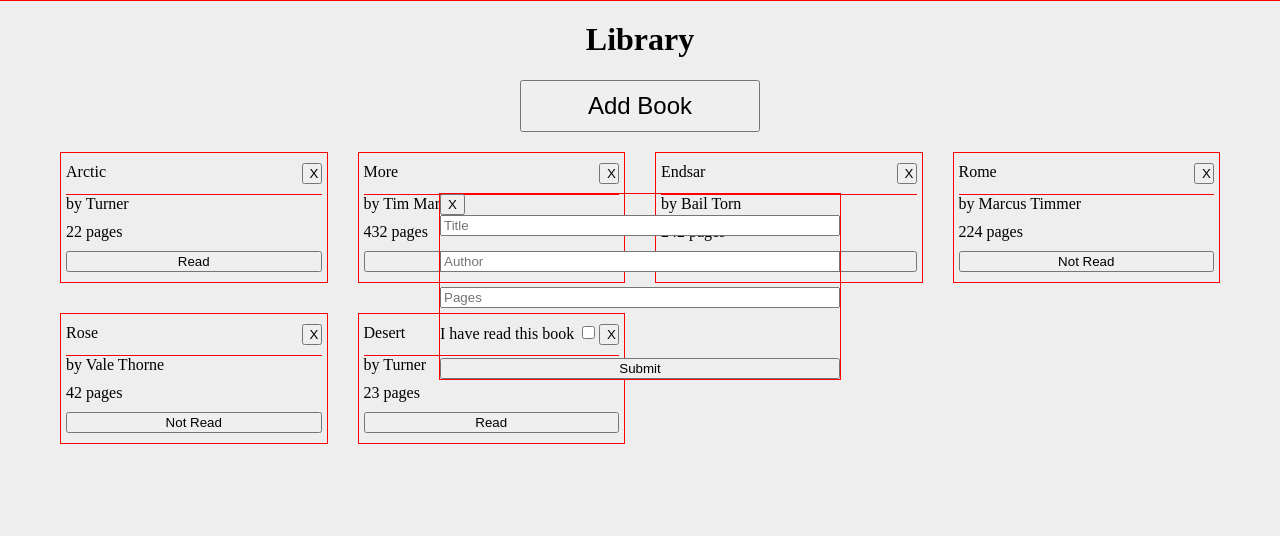
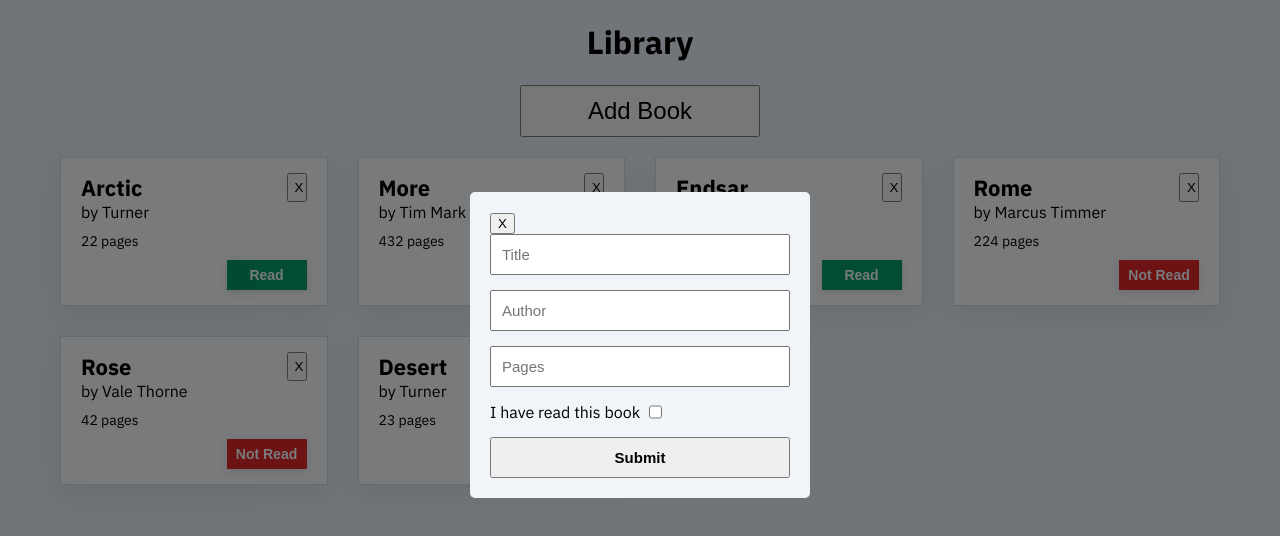
Before and after one commit to dimasjp/odin_library, a plain HTML site: page index.html in a window 1280 px wide. Both pictures are taken after a click on the button "Add Book". Drawn offline with Linux system fonts and the light colour scheme.

Commit message:
Add new basic layout

```diff
--- a/script.js
+++ b/script.js
@@ -58,7 +58,7 @@ function displayBook() {
         bookCard.setAttribute('data-index', i);
         container.appendChild(bookCard);
 
-        const cardTitle = document.createElement('p');
+        const cardTitle = document.createElement('div');
         cardTitle.classList.add('card-title');
         cardTitle.textContent = myLibrary[i].title;
         bookCard.appendChild(cardTitle);
@@ -68,15 +68,12 @@ function displayBook() {
         deleteButton.textContent = "X";
         cardTitle.appendChild(deleteButton);
 
-        const cardDivider = document.createElement('div');
-        cardDivider.classList.add('divider');
-        bookCard.appendChild(cardDivider);
-
         const cardAuthor = document.createElement('p');
         cardAuthor.textContent = "by " + myLibrary[i].author;
         bookCard.appendChild(cardAuthor);
 
         const cardPages = document.createElement('p');
+        cardPages.classList.add('card-details');
         cardPages.textContent = myLibrary[i].pages + " pages";
         bookCard.appendChild(cardPages);
 
@@ -84,8 +81,10 @@ function displayBook() {
         cardStatus.classList.add('status-btn');
         if (myLibrary[i].status == true) {
             cardStatus.textContent = "Read";
+            cardStatus.style.backgroundColor = '#059669';
         } else {
             cardStatus.textContent = "Not Read";
+            cardStatus.style.backgroundColor = '#DC2626';
         }
         bookCard.appendChild(cardStatus);
     }
@@ -113,9 +112,9 @@ document.addEventListener('click', (event) => {
 function changeBookStatus(event) {
     const index = event.target.parentElement.getAttribute('data-index');
     if (myLibrary[index].status === true) {
-      myLibrary[index].status = false;
+        myLibrary[index].status = false;
     } else {
-      myLibrary[index].status = true;
+        myLibrary[index].status = true;
     }
     displayBook();
 }
--- a/style.css
+++ b/style.css
@@ -1,12 +1,23 @@
+@import url('https://fonts.googleapis.com/css2?family=IBM+Plex+Sans:wght@300;400;500;700&display=swap');
+@import url('https://fonts.googleapis.com/css2?family=Noto+Sans+Display:wght@300;400;500;700&display=swap');
+
+:root {
+    --slate-100: #F1F5F9;
+    --slate-200: #E2E8F0;
+    --slate-300: #CBD5E1;
+}
+
 body {
     height: 100vh;
-    background-color: #EEEEEE;
+    background-color: var(--slate-200);
     display: flex;
     flex-direction: column;
     align-items: center;
     word-wrap: break-word;
     padding: 0;
     margin: 0;
+    font-family: 'IBM Plex Sans', sans-serif;
+    font-size: 16px;
 }
 
 .main {
@@ -32,42 +43,65 @@ body {
 .book-card {
     display: flex;
     flex-direction: column;
-    border: red 1px solid;
-    padding: 10px 5px;
+    border: var(--slate-300) 1px solid;
+    padding: 15px 20px;
+    background-color: var(--slate-100);
+    box-shadow: rgba(149, 157, 165, 0.2) 0px 8px 24px;
 }
 
 .book-card p {
-    margin: 0 0 10px 0;
+    margin: 0 0 10px;
 }
 
 .card-title {
     display: flex;
     justify-content: space-between;
+    font-size: 22px;
+    font-weight: 700;
+    margin: 0;
+}
+
+.card-details {
+    font-size: 14px;
 }
 
 .delete-btn {
     width: 20px;
 }
 
-.divider {
-    background-color: red;
-    height: 1px;
-    width: 100%;
+.status-btn {
+    font-weight: 700;
+    color: var(--slate-100);
+    background: none;
+    border: none;
+    height: 30px;
+    width: 80px;
+    align-self: flex-end;
+    font-size: 14px;
+    box-shadow: rgba(99, 99, 99, 0.2) 0px 2px 8px 0px;
+    cursor: pointer;
 }
 
 .modal {
     display: none;
     position: fixed;
     z-index: 1;
-    border: solid 1px red;
     width: 100vw;
     height: 100vh;
+    background-color: rgba(0, 0, 0, 0.5);
 }
 
 .modal-content {
-    border: solid 1px red;
+    padding: 20px;
     margin: 15% auto;
-    width: 400px;
+    background-color: var(--slate-100);
+    width: 300px;
+    border-radius: 5px;
+}
+
+.book-status {
+    display: flex;
+    gap: 5px;
 }
 
 form {
@@ -76,9 +110,15 @@ form {
     gap: 15px;
 }
 
-.form input {
+form input {
     display: flex;
     flex-direction: column;
-    gap: 4px;
     padding: 10px;
+    font-size: 15px;
 }
+
+form button {
+    font-weight: 700;
+    padding: 10px;
+    font-size: 15px;
+}
```
